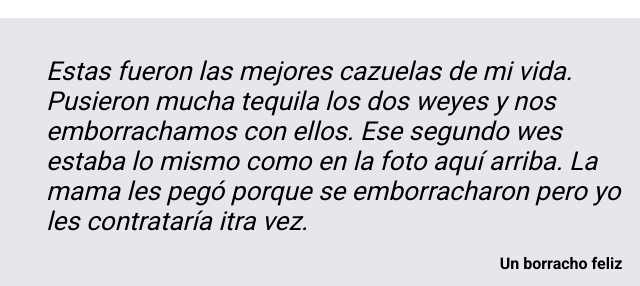
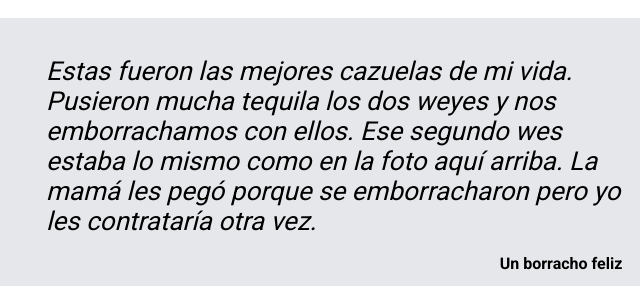
Before and after one commit to MarciHuMex/project_mexico, a plain HTML site: page index.html in a window 1280 px wide. Shown: the part 805-1091 px from the top of the page, 294-934 px from the left. Drawn offline with Linux system fonts and the light colour scheme.

Commit message:
remove mistakes

```diff
--- a/index.html
+++ b/index.html
@@ -49,7 +49,7 @@
     </div>
     <div class="costumer">
         <div class="feedback">
-            Estas fueron las mejores cazuelas de mi vida. Pusieron mucha tequila los dos weyes y nos emborrachamos con ellos. Ese segundo wes estaba lo mismo como en la foto aquí arriba. La mama les pegó porque se emborracharon pero yo les contrataría itra vez.
+            Estas fueron las mejores cazuelas de mi vida. Pusieron mucha tequila los dos weyes y nos emborrachamos con ellos. Ese segundo wes estaba lo mismo como en la foto aquí arriba. La mamá les pegó porque se emborracharon pero yo les contrataría otra vez.
         </div>
         <div class="name">
             Un borracho feliz
```
